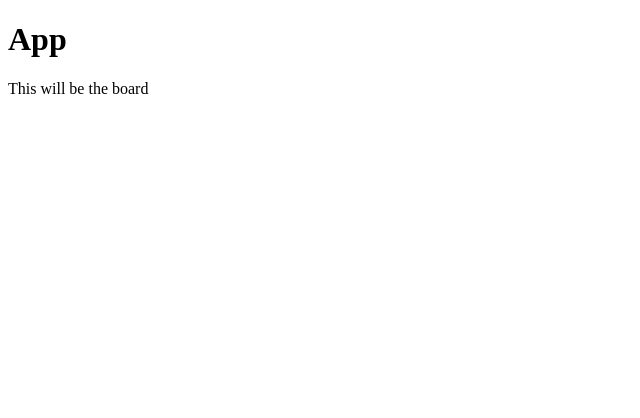
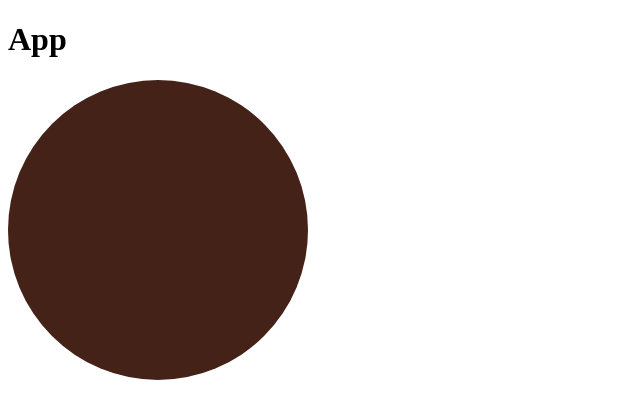
Before and after one commit to codetapacademy/all-on-red-with-react, a React (Create React App) app: page / in a window 1280 px wide. Shown: the top 418 px of the page, without its empty margins (0-640 px from the left). Built offline with nearby package versions, Linux system fonts and the light colour scheme.

Commit message:
style the circle board + pass a variable into styled component: this closes #31

```diff
--- a/src/component/circle-board/circle-board.component.jsx
+++ b/src/component/circle-board/circle-board.component.jsx
@@ -1,8 +1,9 @@
 import React from 'react'
+import { StyledCircleBoard } from './circle-board.style'
 
 const CircleBoard = () => {
   return (
-    <p>This will be the board</p>
+    <StyledCircleBoard side={300}/>
   )
 }
 
--- a/src/component/circle-board/circle-board.style.js
+++ b/src/component/circle-board/circle-board.style.js
@@ -0,0 +1,8 @@
+import styled from 'styled-components'
+
+export const StyledCircleBoard = styled.div `
+  background-color: #442218;
+  width: ${({ side }) => `${side}px`};
+  height: ${({ side }) => `${side}px`};
+  border-radius: 50%;
+`
```
